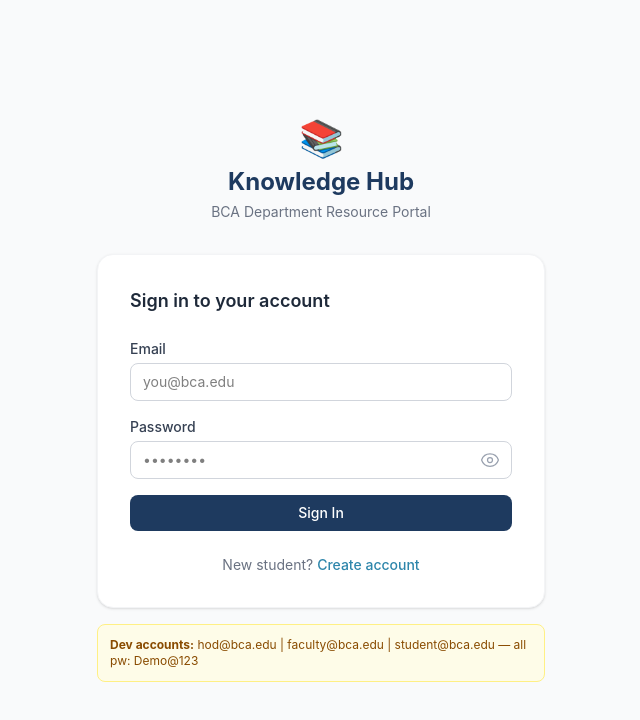
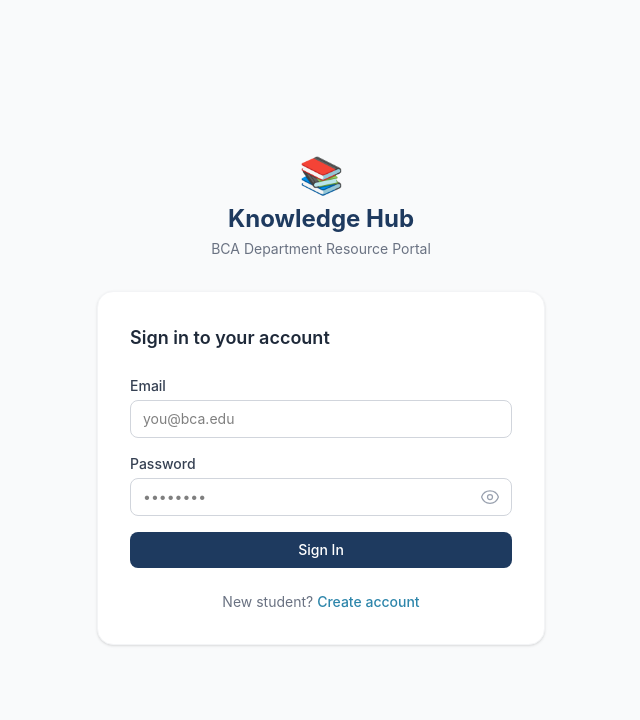
Before and after one commit to shamblonaut/knowhub, a React app in the folder frontend/: page /login in a window 1280 px wide. Shown: the top 720 px of the page, without its empty margins (319-959 px from the left). Built offline with nearby package versions, Linux system fonts and the light colour scheme; the HTML template or start-up script is replaced by a standard one.

Commit message:
fix: remove dev login hint

```diff
--- a/frontend/src/pages/Login.jsx
+++ b/frontend/src/pages/Login.jsx
@@ -112,11 +112,7 @@ export default function Login() {
                     </p>
                 </div>
 
-                {/* Dev hint — remove before demo */}
-                <div className="mt-4 p-3 bg-yellow-50 border border-yellow-200 rounded-lg text-xs text-yellow-800">
-                    <strong>Dev accounts:</strong> hod@bca.edu | faculty@bca.edu |
-                    student@bca.edu — all pw: Demo@123
-                </div>
+
             </div>
         </div>
     );
```
